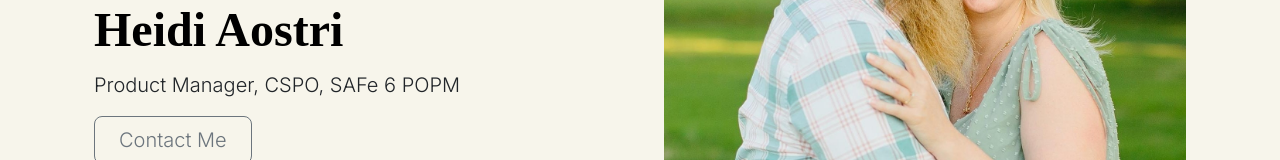
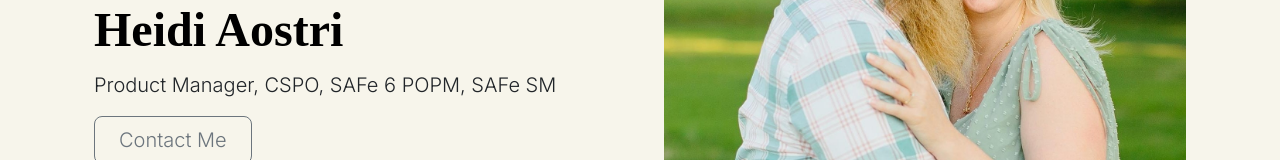
Before and after one commit to heytheresunshine/Heidi-Aostri, a plain HTML site: page index.html in a window 1280 px wide. Shown: the part 359-519 px from the top of the page. Drawn offline with nearby package versions, Linux system fonts and the light colour scheme; a web font is replaced by a local one.

Commit message:
Update index.html

```diff
--- a/index.html
+++ b/index.html
@@ -23,7 +23,7 @@
           </div>
           <div class="col-lg-6">
             <h1 class="display-5 fw-bold text-body-emphasis lh-1 mb-3 lustria">Heidi Aostri</h1>
-            <p class="lead inter">Product Manager, CSPO, SAFe 6 POPM</p>
+            <p class="lead inter">Product Manager, CSPO, SAFe 6 POPM, SAFe SM</p>
             <div class="d-grid gap-2 d-md-flex justify-content-md-start">
               <a href="#contact">
                 <button type="button" class="btn btn-outline-secondary btn-lg px-4 inter">Contact Me</button>
```
